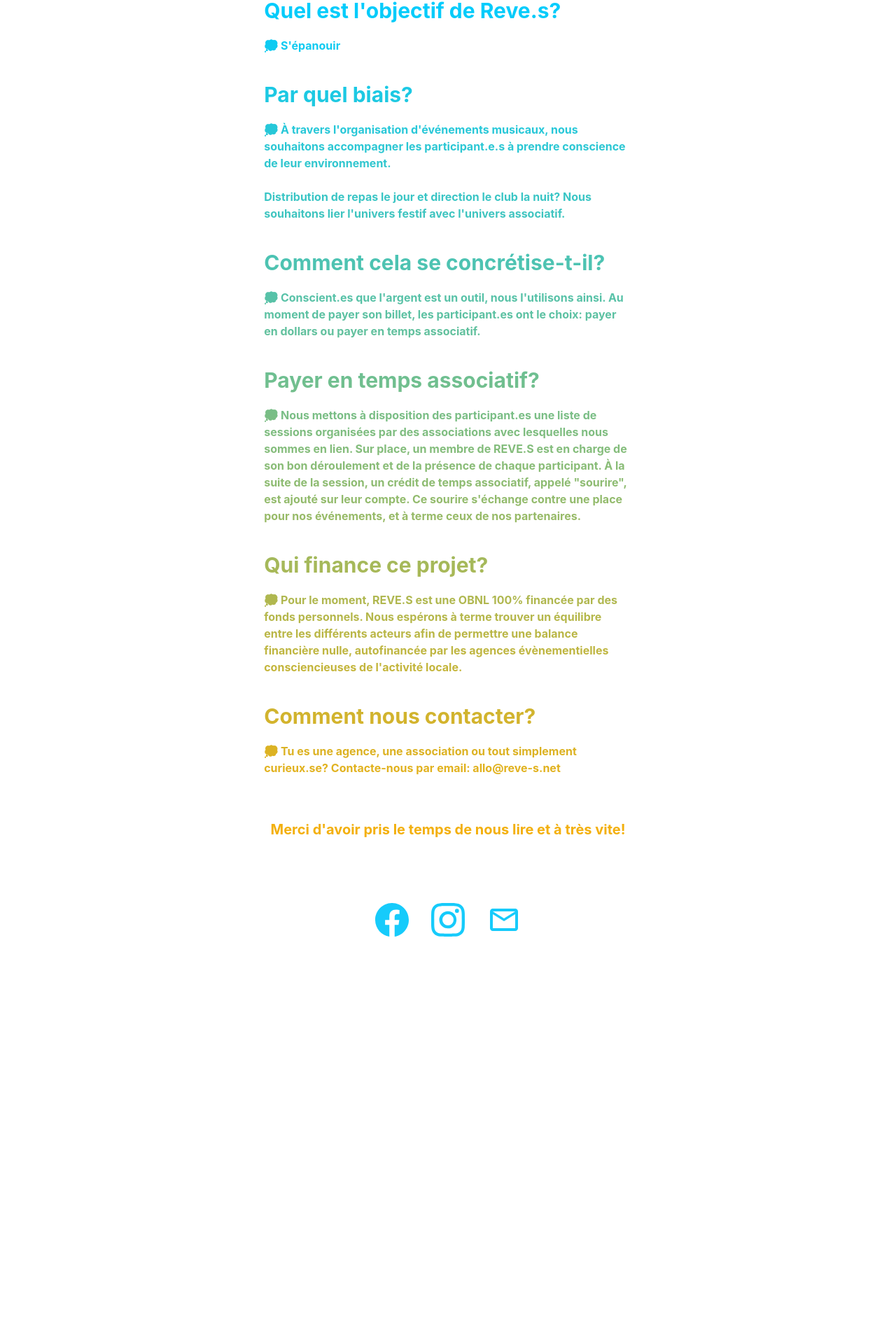
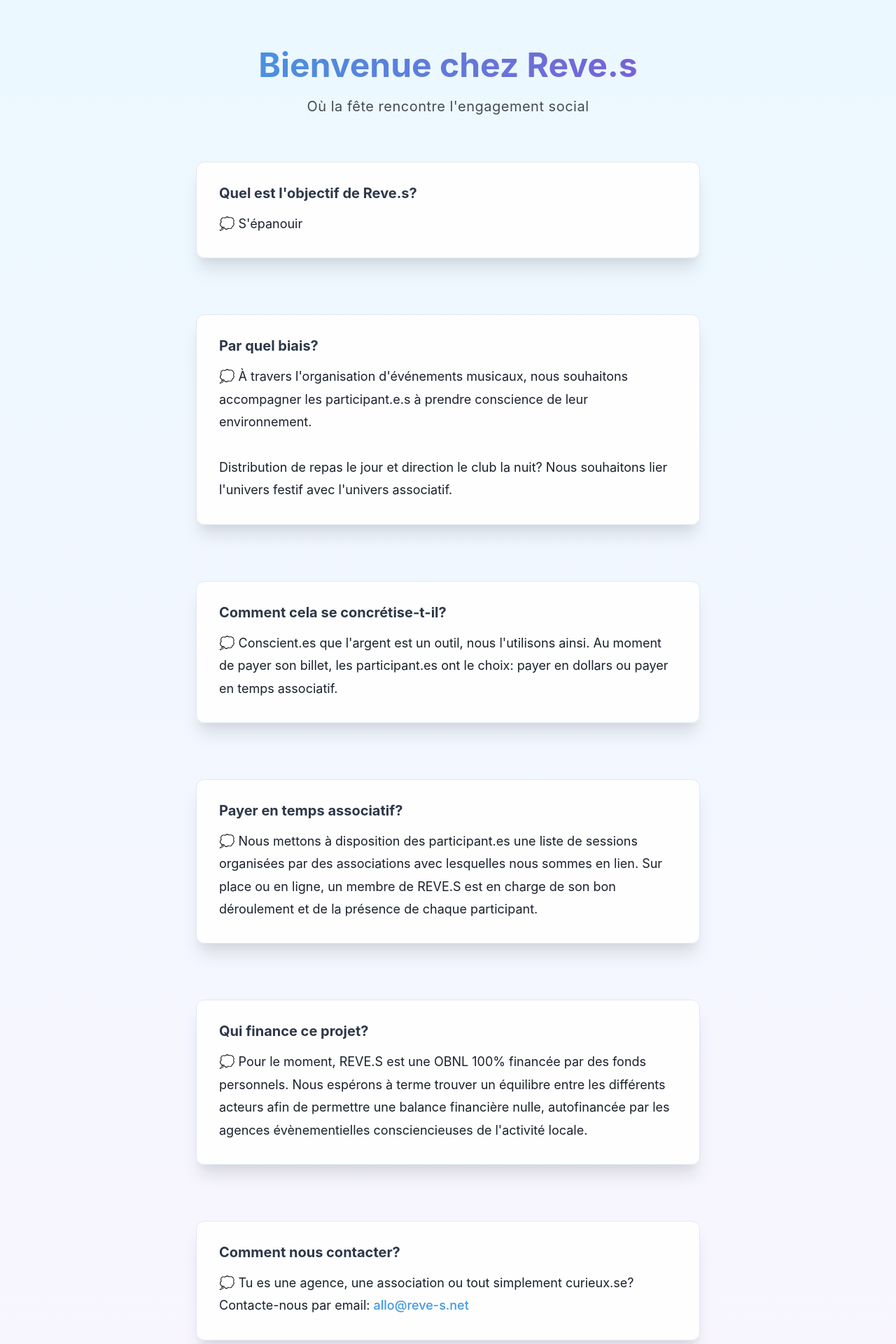
Before and after one commit to AlexisAnzieu/reves-website, a Next.js app: page / in a window 1280 px wide. Shown: the part 113-2033 px from the top of the page at 70% size. Before the commit the page ends 1498 px from the top, so only its background shows below. Built offline with nearby package versions, Linux system fonts and the light colour scheme.

Commit message:
noice visual change

```diff
--- a/components/BottomBar.tsx
+++ b/components/BottomBar.tsx
@@ -5,7 +5,7 @@ import { MdOutlineEmail } from "react-icons/md";
 export default function Navbar() {
   return (
     <Center>
-            <Flex h="70px" mb={30}>
+      <Flex h="70px" my={3}>
         <Box fontSize="3rem" fontWeight={"bold"} color="#16CBFB">
           <chakra.a
             p="4"
--- a/pages/index.tsx
+++ b/pages/index.tsx
@@ -1,64 +1,180 @@
-import { Container, Heading, Box } from "@chakra-ui/react";
+import {
+  Container,
+  Heading,
+  Box,
+  VStack,
+  Text,
+  useColorModeValue,
+  Fade,
+  SlideFade,
+  Link,
+} from "@chakra-ui/react";
 import type { NextPage } from "next";
 
+const QuestionCard = ({
+  question,
+  answer,
+  index = 0,
+}: {
+  question: string;
+  answer: React.ReactNode;
+  index?: number;
+}) => {
+  const bgColor = useColorModeValue("whiteAlpha.900", "gray.800");
+  const borderColor = useColorModeValue("gray.200", "gray.700");
+
+  return (
+    <SlideFade in={true} offsetY={20} delay={index * 0.1}>
+      <Box
+        p={8}
+        my={6}
+        bg={bgColor}
+        borderRadius="xl"
+        borderWidth="1px"
+        borderColor={borderColor}
+        boxShadow="xl"
+        transition="all 0.3s ease"
+        _hover={{
+          transform: "translateY(-4px)",
+          boxShadow: "2xl",
+          borderColor: "blue.200",
+        }}
+      >
+        <Heading
+          size="md"
+          mb={4}
+          color={useColorModeValue("gray.700", "white")}
+        >
+          {question}
+        </Heading>
+        <Text fontSize="lg" lineHeight="1.8">
+          {answer}
+        </Text>
+      </Box>
+    </SlideFade>
+  );
+};
+
 const Home: NextPage = () => {
-    return (
-        <Container p={"40px"}>
-            <Box className="gradient-text" fontWeight={"bold"}>
-                <Heading size={"lg"} pb={5}>
-                    Quel est l'objectif de Reve.s?
-                </Heading>
-                💭 S'épanouir
-                <Heading size={"lg"} pb={5} pt={10}>
-                    Par quel biais?
-                </Heading>
+  const emailLink = (
+    <Link
+      href="mailto:allo@reve-s.net"
+      color="blue.400"
+      fontWeight="medium"
+      _hover={{
+        color: "blue.500",
+        textDecoration: "none",
+      }}
+    >
+      allo@reve-s.net
+    </Link>
+  );
+
+  return (
+    <Box w="100%" minH="100vh" bgGradient="linear(to-b, blue.50, purple.50)">
+      <Container maxW="container.md" py={28} px={6}>
+        <Fade in={true}>
+          <Box textAlign="center" mb={10}>
+            <Heading
+              as="h1"
+              size="2xl"
+              className="gradient-text"
+              mb={5}
+              bgGradient="linear(to-r, blue.400, purple.500)"
+              bgClip="text"
+            >
+              Bienvenue chez Reve.s
+            </Heading>
+            <Text fontSize="xl" opacity={0.8} letterSpacing="wide">
+              Où la fête rencontre l'engagement social
+            </Text>
+          </Box>
+        </Fade>
+
+        <VStack spacing={8} align="stretch">
+          <QuestionCard
+            index={0}
+            question="Quel est l'objectif de Reve.s?"
+            answer="💭 S'épanouir"
+          />
+
+          <QuestionCard
+            index={1}
+            question="Par quel biais?"
+            answer={
+              <>
                 💭 À travers l'organisation d'événements musicaux, nous
                 souhaitons accompagner les participant.e.s à prendre conscience
                 de leur environnement.
-                <br /> <br />
+                <br />
+                <br />
                 Distribution de repas le jour et direction le club la nuit? Nous
                 souhaitons lier l'univers festif avec l'univers associatif.
-                <Heading size={"lg"} pb={5} pt={10}>
-                    Comment cela se concrétise-t-il?
-                </Heading>
+              </>
+            }
+          />
+
+          <QuestionCard
+            index={2}
+            question="Comment cela se concrétise-t-il?"
+            answer={
+              <>
                 💭 Conscient.es que l'argent est un outil, nous l'utilisons
                 ainsi. Au moment de payer son billet, les participant.es ont le
                 choix: payer en dollars ou payer en temps associatif.
-                <Heading size={"lg"} pb={5} pt={10}>
-                    Payer en temps associatif?
-                </Heading>
+              </>
+            }
+          />
+
+          <QuestionCard
+            index={3}
+            question="Payer en temps associatif?"
+            answer={
+              <>
                 💭 Nous mettons à disposition des participant.es une liste de
                 sessions organisées par des associations avec lesquelles nous
-                sommes en lien. Sur place, un membre de REVE.S est en charge de
-                son bon déroulement et de la présence de chaque participant. À
-                la suite de la session, un crédit de temps associatif, appelé
-                "sourire", est ajouté sur leur compte. Ce sourire s'échange
-                contre une place pour nos événements, et à terme ceux de nos
-                partenaires.
-                <Heading size={"lg"} pb={5} pt={10}>
-                    Qui finance ce projet?
-                </Heading>
+                sommes en lien. Sur place ou en ligne, un membre de REVE.S est
+                en charge de son bon déroulement et de la présence de chaque
+                participant.
+              </>
+            }
+          />
+
+          <QuestionCard
+            index={4}
+            question="Qui finance ce projet?"
+            answer={
+              <>
                 💭 Pour le moment, REVE.S est une OBNL 100% financée par des
                 fonds personnels. Nous espérons à terme trouver un équilibre
                 entre les différents acteurs afin de permettre une balance
                 financière nulle, autofinancée par les agences évènementielles
                 consciencieuses de l'activité locale.
-                <Heading size={"lg"} pb={5} pt={10}>
-                    Comment nous contacter?
-                </Heading>
+              </>
+            }
+          />
+
+          <QuestionCard
+            index={5}
+            question="Comment nous contacter?"
+            answer={
+              <>
                 💭 Tu es une agence, une association ou tout simplement
-                curieux.se? Contacte-nous par email:{" "}
-                <a href="mailto:allo@reve-s.net">allo@reve-s.net</a>
-                <br />
-                <br />
-                <Heading textAlign={"center"} size={"md"} pt={10}>
-                    Merci d'avoir pris le temps de nous lire et à très vite!
-                    <br />
-                </Heading>
-                <br /> <br />
-            </Box>
-        </Container>
-    );
+                curieux.se? Contacte-nous par email: {emailLink}
+              </>
+            }
+          />
+
+          <Box textAlign="center" mt={20}>
+            <Heading size="md" mb={6}>
+              Merci d'avoir pris le temps de nous lire et à très vite!
+            </Heading>
+            {emailLink}
+          </Box>
+        </VStack>
+      </Container>
+    </Box>
+  );
 };
 
 export default Home;
```
Also changed, not shown: components/Navbar.tsx (+2 -10 lines), pages/donations.tsx (+69 -20 lines). Lines whose indentation alone changed are shown as unchanged.
